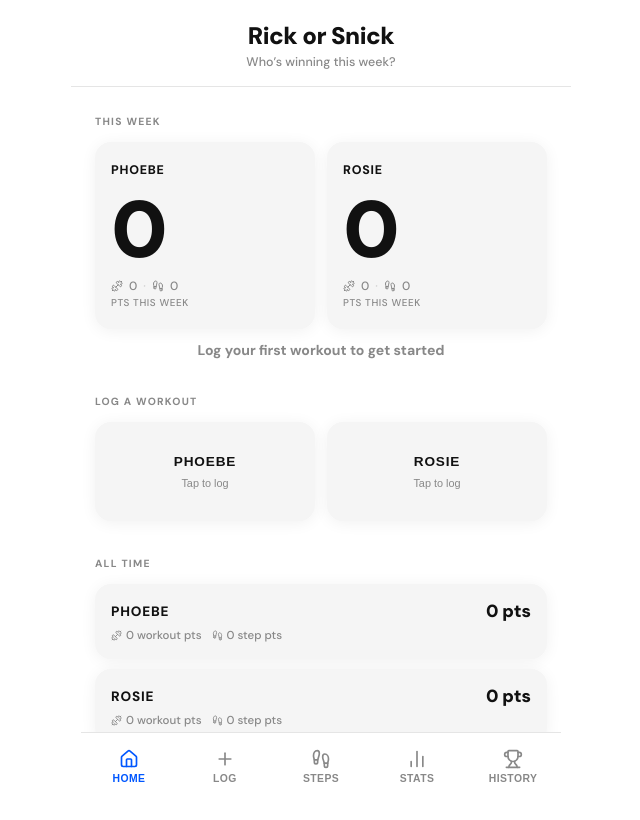
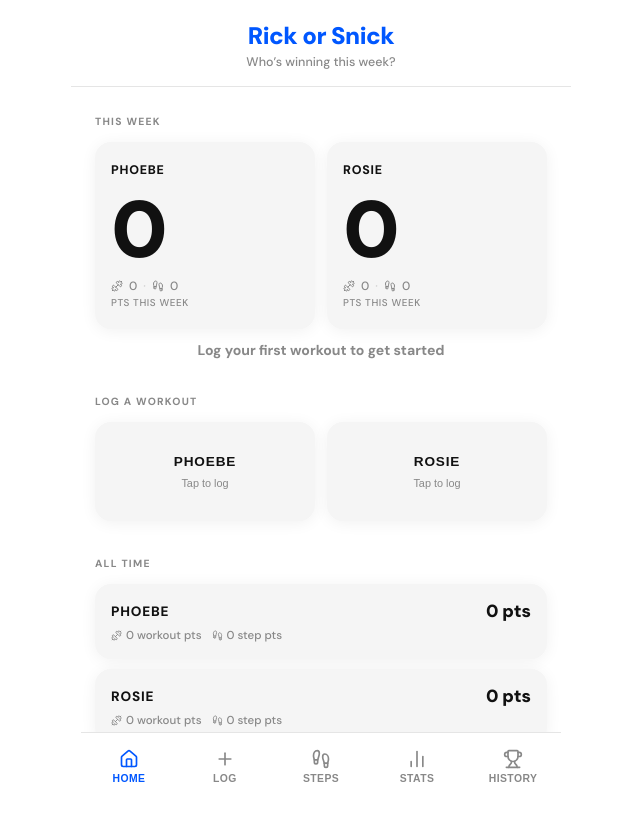
Before and after one commit to rosietee22/rick-or-snick, a React (Vite) app: page / in a window 1280 px wide. Shown: the top 820 px of the page, without its empty margins (319-959 px from the left). Built offline with nearby package versions, Linux system fonts and the light colour scheme; no server answers; the database is empty.

Commit message:
Cobalt title and score numbers

```diff
--- a/src/index.css
+++ b/src/index.css
@@ -46,7 +46,7 @@ body {
   font-size: 1.5rem;
   font-weight: 900;
   letter-spacing: -0.5px;
-  color: var(--text);
+  color: var(--accent);
 }
 
 .app-sub {
@@ -175,6 +175,7 @@ body {
   font-size: 4.5rem;
   font-weight: 900;
   line-height: 1;
+  color: var(--accent);
   color: var(--text);
   letter-spacing: -2px;
 }
```
